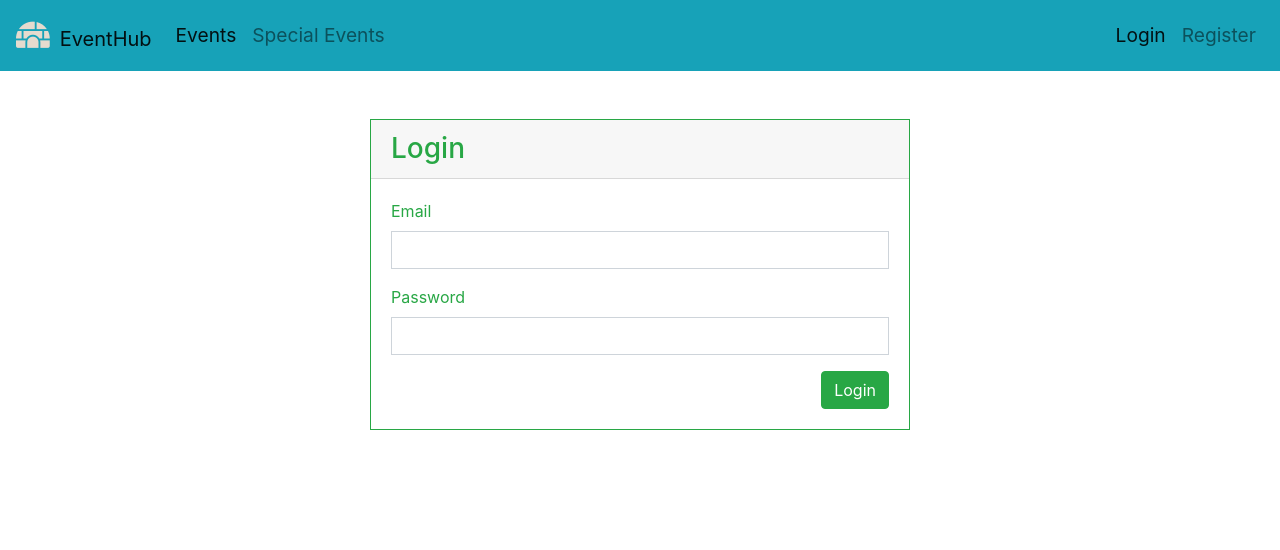
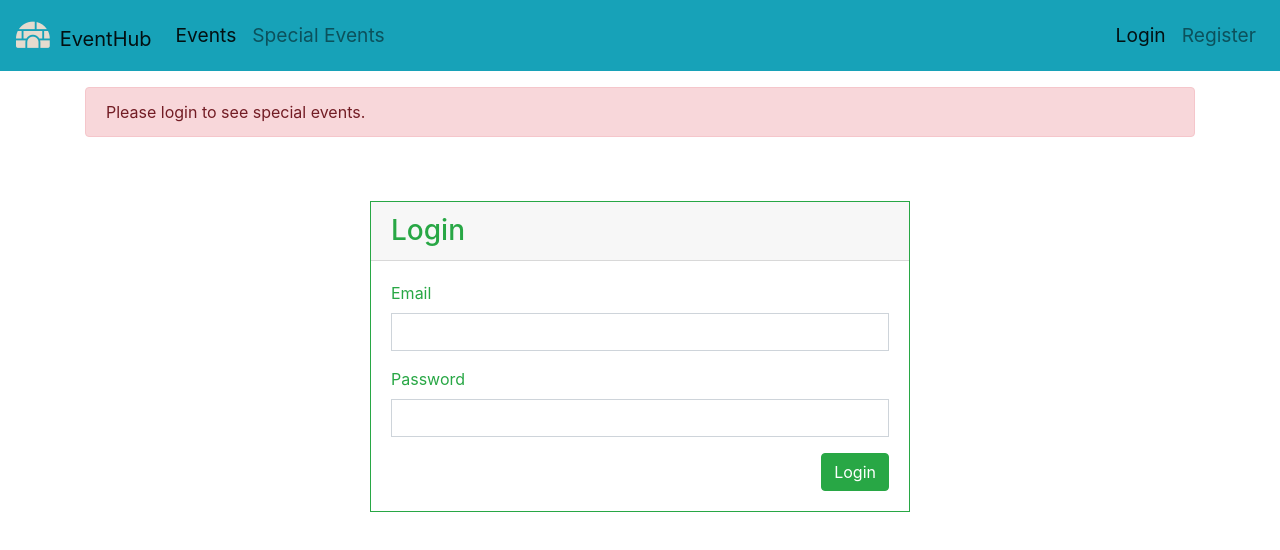
Before and after one commit to trymycode/EventHub, an Angular app in the folder eventApp/: page /login in a window 1280 px wide. Shown: the top 550 px of the page. Built offline with nearby package versions, Linux system fonts and the light colour scheme.

Commit message:
added flash msg

```diff
--- a/eventApp/src/app/login/login.component.html
+++ b/eventApp/src/app/login/login.component.html
@@ -1,3 +1,6 @@
+<div class="alert alert-danger" role="alert" *ngIf="!_auth.loggedIn()" style="margin-top:1rem">
+  Please login to see special events.
+</div>
 <div class="row pt-5">
   <div class="col-md-6 mx-auto">
     <div class="card border-success rounded-0">
--- a/eventApp/src/app/special-events/special-events.component.html
+++ b/eventApp/src/app/special-events/special-events.component.html
@@ -1,3 +1,5 @@
+
+
 <div class="row mt-5">
   <div class="col-md-4 mb-3" *ngFor="let event of specialEvents">
     <div class="card text-center">
--- a/eventApp/src/app/special-events/special-events.component.ts
+++ b/eventApp/src/app/special-events/special-events.component.ts
@@ -1,3 +1,4 @@
+import { AuthService } from './../auth.service';
 import { Component, OnInit } from '@angular/core';
 import { EventService } from '../event.service';
 import { HttpErrorResponse } from '@angular/common/http';
@@ -13,7 +14,7 @@ export class SpecialEventsComponent implements OnInit {
   specialEvents = []
 
   constructor(private _eventService: EventService,
-              private _router: Router) { }
+              private _router: Router,private _authService: AuthService) { }
 
 
   ngOnInit() {
```
